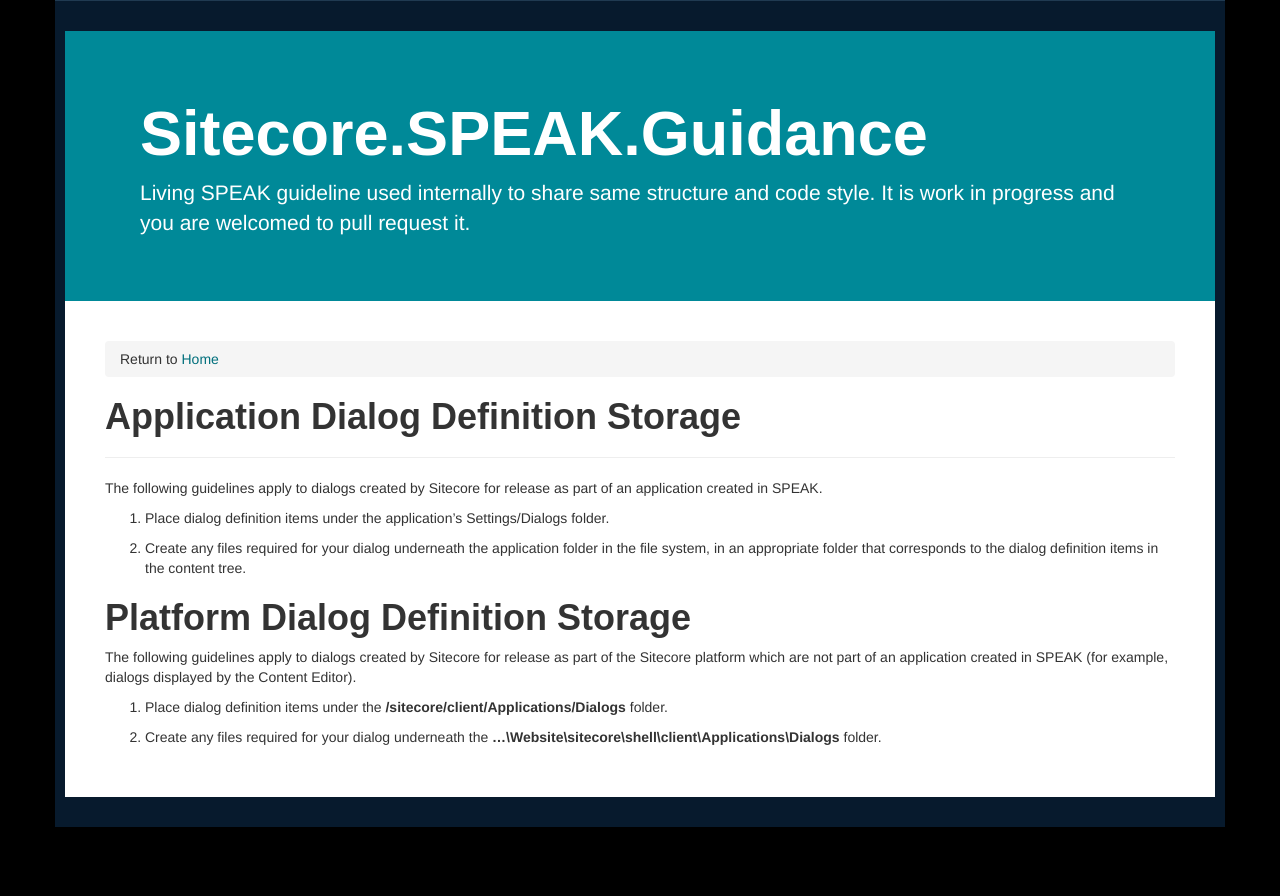
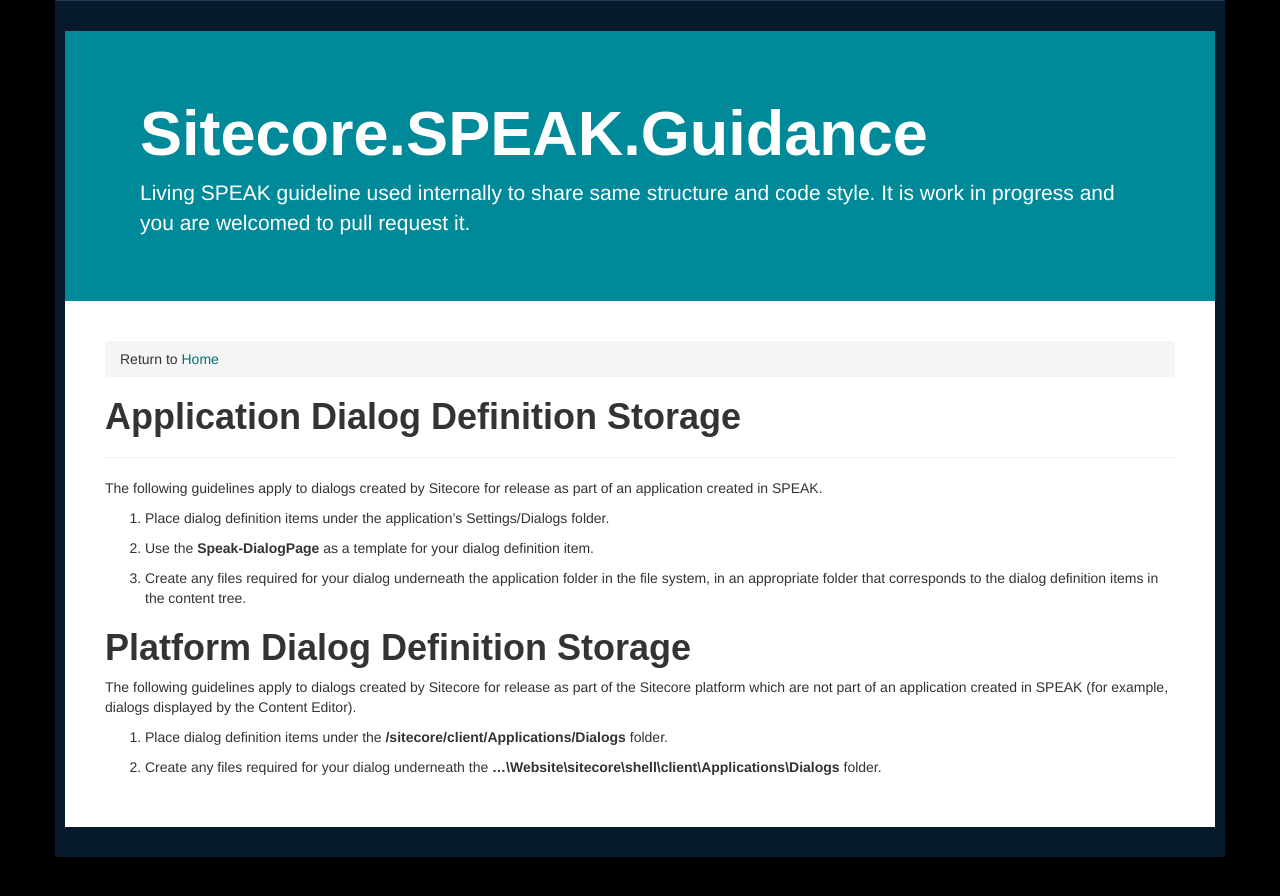
Before and after one commit to Sitecore-Community/Sitecore.Speak.Guidance, a Jekyll site: the page built from Application Development/General Guidelines/DialogDefinitionStorage.md, in a window 1280 px wide. Shown: the top 896 px of the page. Built offline with Jekyll 4.4.1, drawn with Linux system fonts in a browser that asks for light colours; nearby versions of some CDN libraries; some web fonts are replaced.

Commit message:
Dialog base template

```diff
--- a/Application Development/General Guidelines/DialogDefinitionStorage.md
+++ b/Application Development/General Guidelines/DialogDefinitionStorage.md
@@ -6,6 +6,8 @@
 The following guidelines apply to dialogs created by Sitecore for release as part of an application created in SPEAK.
 
 1. Place dialog definition items under the application's Settings/Dialogs folder.
+
+1. Use the **Speak-DialogPage** as a template for your dialog definition item.
 
 1. Create any files required for your dialog underneath the application folder in the file system, in an appropriate folder that corresponds to the dialog definition items in the content tree.
 
```
